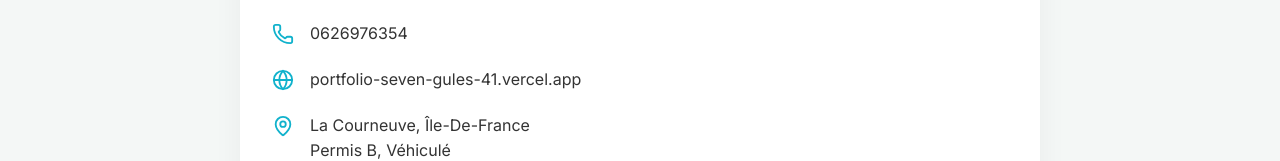
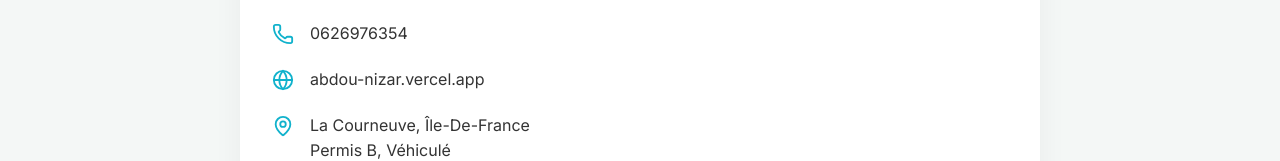
Before and after one commit to Zarnirto/portfolio, a Next.js app: page / in a window 1280 px wide. Shown: the part 4227-4388 px from the top of the page. Built offline with nearby package versions, Linux system fonts and the light colour scheme.

Commit message:
update contact url to abdou-nizar.vercel.app

```diff
--- a/app/components/sections/contact.tsx
+++ b/app/components/sections/contact.tsx
@@ -14,8 +14,8 @@ const contactItems = [
   },
   {
     icon: <Globe size={22} className="text-[#11b2cc] flex-shrink-0" />,
-    label: 'portfolio-seven-gules-41.vercel.app',
-    href: 'https://portfolio-seven-gules-41.vercel.app',
+    label: 'abdou-nizar.vercel.app',
+    href: 'https://abdou-nizar.vercel.app',
   },
   {
     icon: <MapPin size={22} className="text-[#11b2cc] flex-shrink-0" />,
```
